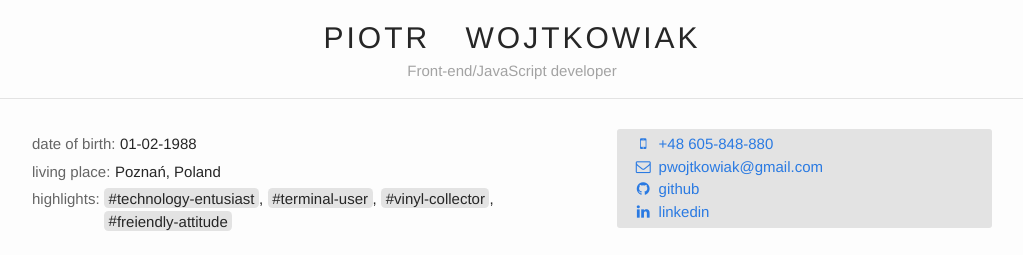
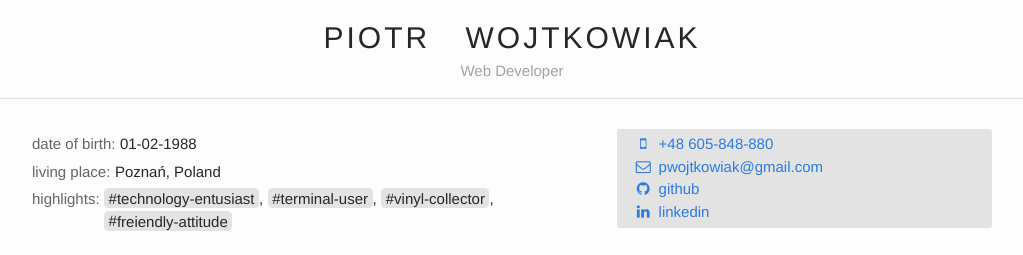
Before and after one commit to cmwd/cmwd.github.io, a Jekyll site: the page built from index.html, in a window 1280 px wide. Shown: the top 255 px of the page, without its empty margins (128-1151 px from the left). Built offline with Jekyll 4.4.1, drawn with Linux system fonts in a browser that asks for light colours; nearby versions of some CDN libraries.

Commit message:
Fix marfeel link. Change title

```diff
--- a/_data/jobs.yml
+++ b/_data/jobs.yml
@@ -1,5 +1,5 @@
 - name: Marfeel Solutions S.L.
-  url: https://www.marfeel.company
+  url: https://www.marfeel.com
   declarations:
     title: Full Stack Developer
     time: since march 2016
--- a/_data/personal.yml
+++ b/_data/personal.yml
@@ -1,5 +1,5 @@
 name: Piotr Wojtkowiak
-title: Front-end/JavaScript developer
+title: Web Developer
 about:
   - label: date of birth
     value: 01-02-1988
```
